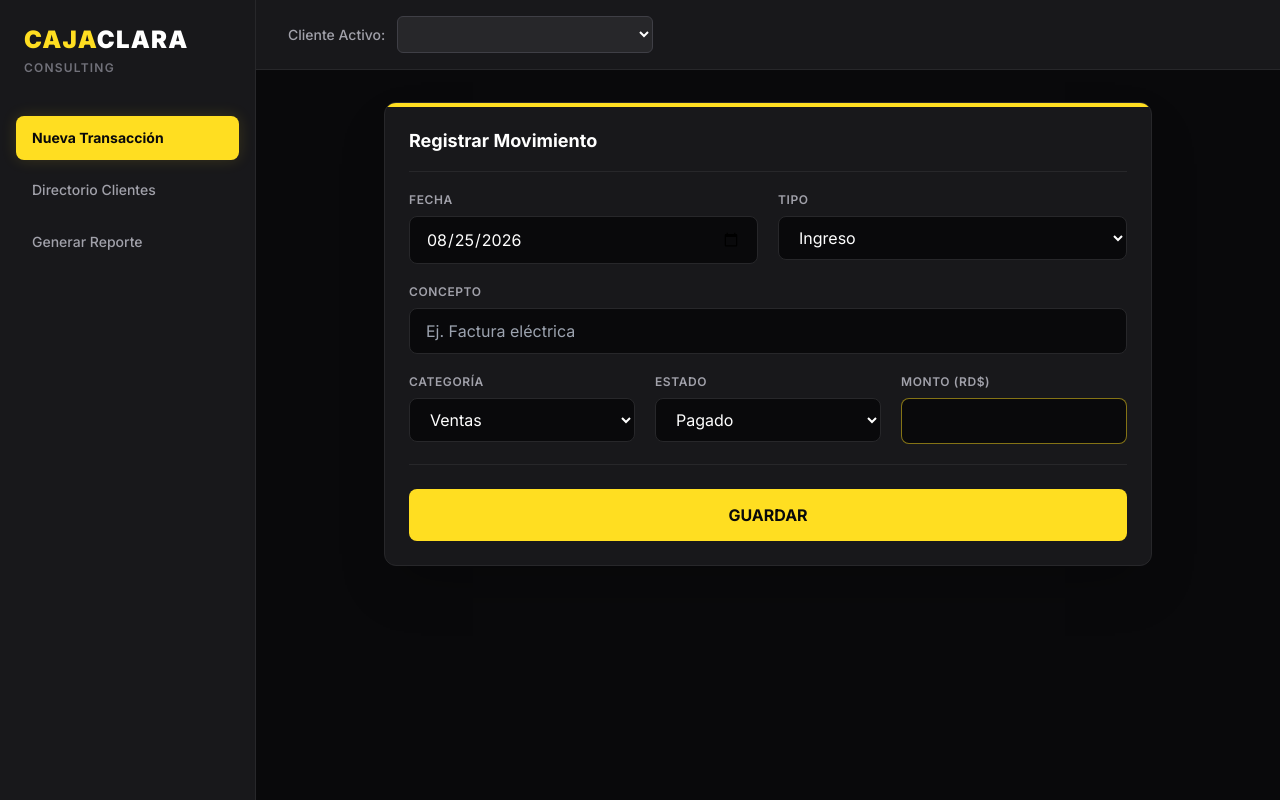
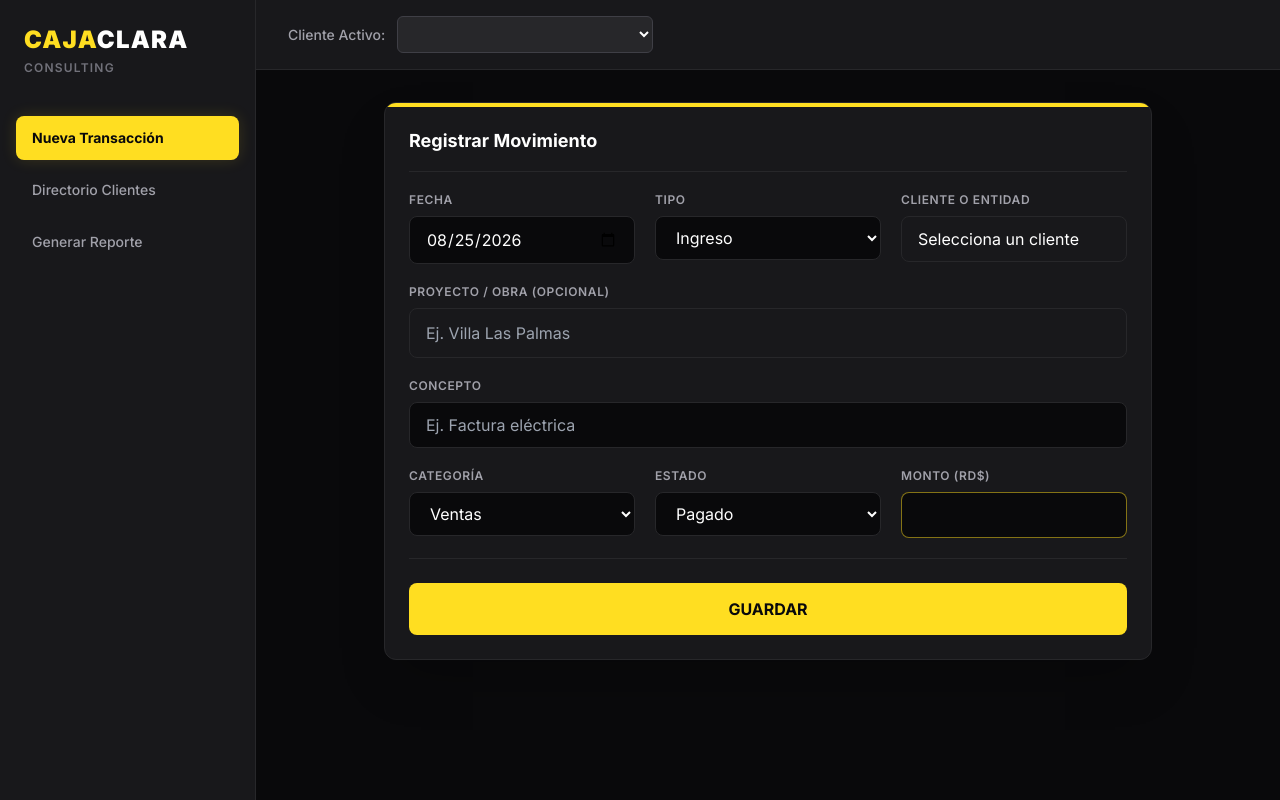
Before and after one commit to ranph26/cajaclara, a Flask app: page / in a window 1280 px wide. Run offline with Flask 3, Linux system fonts and the light colour scheme; the visitor is signed in with stand-in values (Sample User, id 1); data that the repository does not hold is empty; some libraries are stand-ins or nearby versions.

Commit message:
Add files via upload

```diff
--- a/app.py
+++ b/app.py
@@ -99,6 +99,9 @@ def crear_transaccion():
             }
         }
 
+        if data.get('proyecto'):
+            notion_data["properties"]["Proyecto"] = { "rich_text": [ { "text": { "content": data['proyecto'] } } ] }
+
         if data.get('fecha_vencimiento'):
             notion_data["properties"]["Fecha Vencimiento"] = { "date": { "start": data['fecha_vencimiento'] } }
 
@@ -116,16 +119,18 @@ def generar_reporte():
     data = request.json
     cliente = data['cliente']
     mes = data['mes']
+    proyecto_filtro = data.get('proyecto', '').strip()
 
-    query = {
-        "filter": {
-            "and": [
-                { "property": "Cliente o Entidad", "rich_text": { "equals": cliente } },
-                { "property": "Fecha", "date": { "on_or_after": f"{mes}-01" } },
-                { "property": "Fecha", "date": { "before": f"{get_next_month(mes)}-01" } }
-            ]
-        }
-    }
+    filters = [
+        { "property": "Cliente o Entidad", "rich_text": { "equals": cliente } },
+        { "property": "Fecha", "date": { "on_or_after": f"{mes}-01" } },
+        { "property": "Fecha", "date": { "before": f"{get_next_month(mes)}-01" } }
+    ]
+
+    if proyecto_filtro:
+        filters.append({ "property": "Proyecto", "rich_text": { "equals": proyecto_filtro } })
+
+    query = { "filter": { "and": filters } }
 
     res = requests.post(f"https://api.notion.com/v1/databases/{NOTION_DB_TX}/query", headers=headers, json=query)
     results = res.json().get('results', [])
@@ -133,6 +138,7 @@ def generar_reporte():
     ingresos_totales = 0
     gastos_totales = 0
     gastos_cat = defaultdict(float)
+    gastos_proj = defaultdict(float)
     por_cobrar = []
     por_pagar = []
 
@@ -144,6 +150,8 @@ def generar_reporte():
             estado = props['Estado']['select']['name']
             concepto = props['Concepto']['title'][0]['text']['content']
             cat = props['Categoría']['select']['name'] if props.get('Categoría') and props['Categoría'].get('select') else 'Otros'
+            proj = props.get('Proyecto', {}).get('rich_text', [])
+            proj_name = proj[0]['text']['content'] if proj else 'General'
 
             # Helper para fecha de vencimiento
             f_venc = ""
@@ -156,6 +164,7 @@ def generar_reporte():
                 elif tipo == 'Gasto':
                     gastos_totales += monto
                     gastos_cat[cat] += monto
+                    gastos_proj[proj_name] += monto
             elif estado == 'Pendiente de Cobro':
                 por_cobrar.append({"concepto": concepto, "monto": monto, "vencimiento": f_venc})
             elif estado == 'Pendiente de Pago':
--- a/templates/index.html
+++ b/templates/index.html
@@ -97,7 +97,7 @@
                     <h3 class="text-lg font-bold text-white border-b border-brand-gray pb-4 mb-5">Registrar Movimiento</h3>
 
                     <form id="form-tx" class="space-y-5">
-                        <div class="grid grid-cols-1 md:grid-cols-2 gap-5">
+                        <div class="grid grid-cols-1 md:grid-cols-3 gap-5">
                             <div>
                                 <label class="block text-xs font-semibold text-zinc-400 uppercase tracking-wider mb-2">Fecha</label>
                                 <input type="date" id="tx-fecha" class="w-full bg-brand-black border border-brand-gray text-white rounded-lg px-4 py-2.5 focus:outline-none focus:border-brand-yellow" required>
@@ -109,6 +109,17 @@
                                     <option value="Gasto">Gasto</option>
                                 </select>
                             </div>
+                            <div>
+                                <label class="block text-xs font-semibold text-zinc-400 uppercase tracking-wider mb-2">Cliente o Entidad</label>
+                                <select id="tx-cliente" class="w-full bg-brand-dark border border-brand-gray text-white rounded-lg px-4 py-2.5 focus:outline-none focus:border-brand-yellow appearance-none" required>
+                                    <option value="" disabled selected>Selecciona un cliente</option>
+                                </select>
+                            </div>
+                        </div>
+
+                        <div>
+                            <label class="block text-xs font-semibold text-zinc-400 uppercase tracking-wider mb-2">Proyecto / Obra (Opcional)</label>
+                            <input type="text" id="tx-proyecto" placeholder="Ej. Villa Las Palmas" class="w-full bg-brand-dark border border-brand-gray text-white rounded-lg px-4 py-3 focus:outline-none focus:border-brand-yellow">
                         </div>
 
                         <div>
@@ -180,8 +191,20 @@
                     <h3 class="text-lg font-bold text-white border-b border-brand-gray pb-4 mb-5">Generar Reporte Mensual</h3>
                     <div class="flex gap-4">
                         <div class="flex-1">
+                            <label class="block text-xs font-semibold text-zinc-400 uppercase mb-2">Cliente o Entidad</label>
+                            <select id="rep-cliente" class="w-full bg-brand-black border border-brand-gray text-white rounded-lg px-4 py-2.5 focus:outline-none focus:border-brand-yellow appearance-none" required>
+                                <option value="" disabled selected>Selecciona un cliente</option>
+                            </select>
+                        </div>
+                        <div class="flex-1">
                             <label class="block text-xs font-semibold text-zinc-400 uppercase mb-2">Mes a Consultar</label>
                             <input type="month" id="reporte-mes" class="w-full bg-brand-black border border-brand-gray text-white rounded-lg px-4 py-2.5 focus:outline-none focus:border-brand-yellow" required>
+                        </div>
+                    </div>
+                    <div class="flex gap-4 mt-4">
+                        <div class="flex-1">
+                            <label class="block text-xs font-semibold text-zinc-400 uppercase mb-2">Proyecto / Obra (Dejar vacío para reporte general)</label>
+                            <input type="text" id="rep-proyecto" placeholder="Ej. Villa Las Palmas" class="w-full bg-brand-black border border-brand-gray text-white rounded-lg px-4 py-2.5 focus:outline-none focus:border-brand-yellow">
                         </div>
                         <div class="flex items-end">
                             <button onclick="generarReporte()" id="btn-generar" class="bg-brand-yellow hover:bg-[#e6c81e] text-brand-black font-bold px-8 py-2.5 rounded-lg transition-all h-[46px]">Generar</button>
@@ -329,14 +352,15 @@
             btn.textContent = "Guardando..."; btn.classList.add("opacity-75");
 
             const data = {
-                cliente: document.getElementById('selector-cliente-global').value,
                 fecha: document.getElementById('tx-fecha').value,
-                fecha_vencimiento: document.getElementById('tx-fecha-vencimiento').value,
+                cliente: document.getElementById('tx-cliente').value,
+                proyecto: document.getElementById('tx-proyecto').value,
+                concepto: document.getElementById('tx-concepto').value,
                 tipo: document.getElementById('tx-tipo').value,
-                concepto: document.getElementById('tx-concepto').value,
                 categoria: document.getElementById('tx-categoria').value,
                 estado: document.getElementById('tx-estado').value,
-                monto: document.getElementById('tx-monto').value
+                monto: document.getElementById('tx-monto').value,
+                fecha_vencimiento: document.getElementById('tx-fecha-vencimiento').value
             };
 
             try {
@@ -368,17 +392,20 @@
         async function generarReporte() {
             const btn = document.getElementById('btn-generar');
             const status = document.getElementById('reporte-status');
-            const cliente = document.getElementById('selector-cliente-global').value;
+            const cliente = document.getElementById('rep-cliente').value;
             const mes = document.getElementById('reporte-mes').value;
+            const proyecto = document.getElementById('rep-proyecto').value;
 
-            btn.textContent = "Cargando...";
+            if(!cliente || !mes) { alert('Selecciona cliente y mes'); return; }
+
+            btn.textContent = "Consultando..."; btn.classList.add("opacity-75");
             status.textContent = "Descargando datos desde Notion...";
             status.classList.remove('hidden');
 
             try {
                 const res = await fetch('/api/reporte', {
                     method: 'POST', headers: {'Content-Type': 'application/json'},
-                    body: JSON.stringify({cliente, mes})
+                    body: JSON.stringify({cliente, mes, proyecto})
                 });
                 const result = await res.json();
 
```
